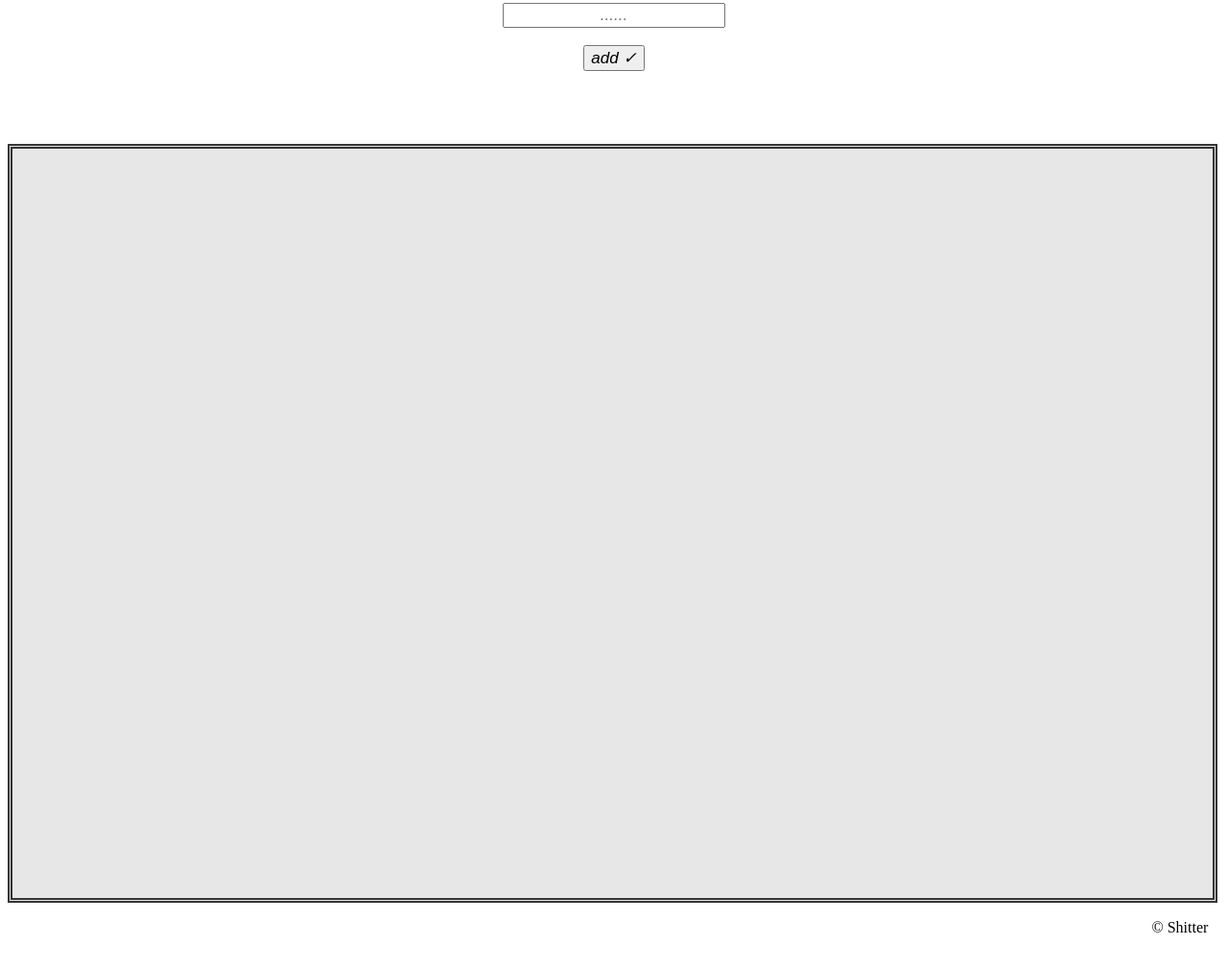
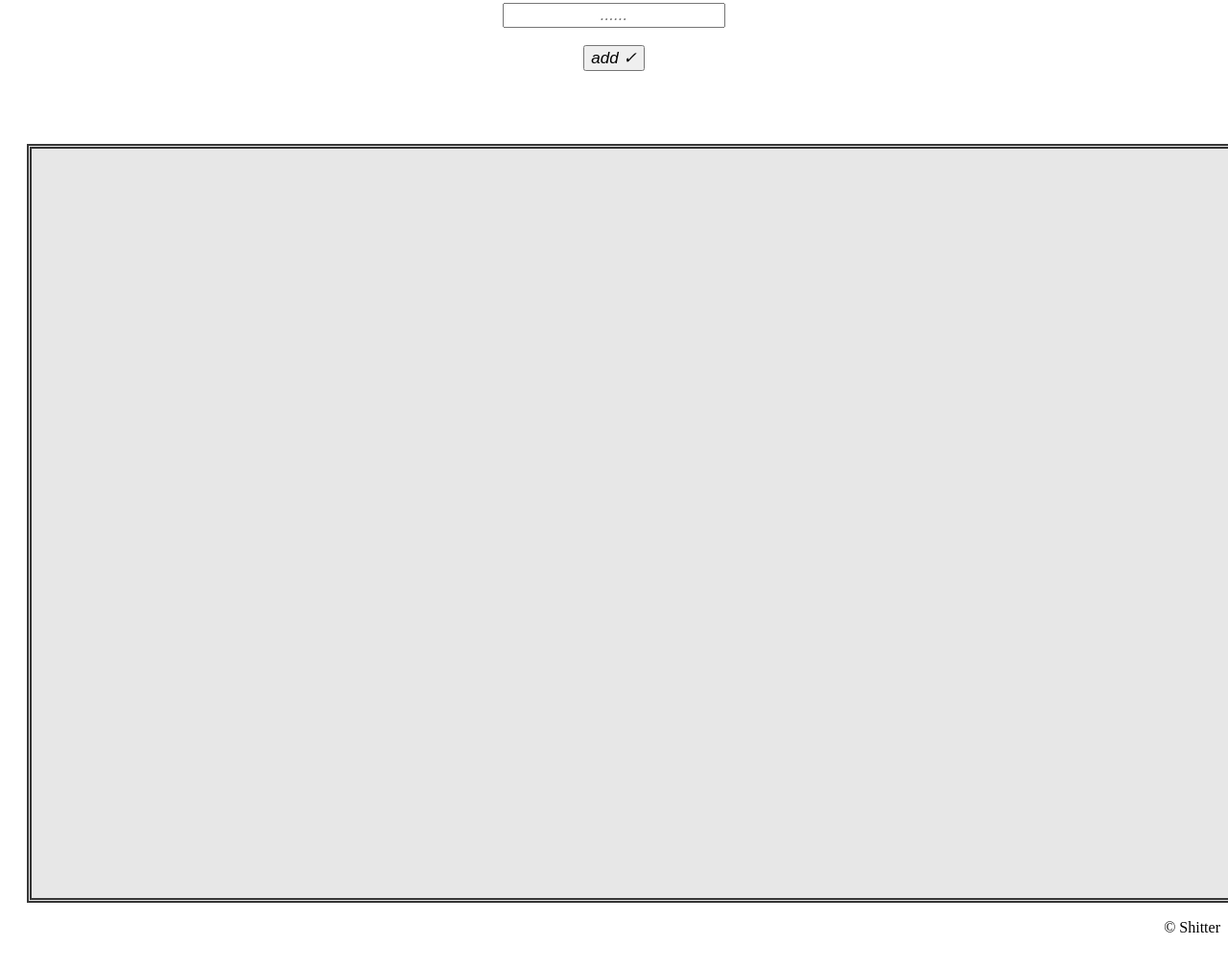
Before and after one commit to Dean009/taskmaster, a plain HTML site: page Website Test/core/index.html in a window 1280 px wide. Shown: the part 388-1398 px from the top of the page at 96% size. Drawn offline with nearby package versions, Linux system fonts and the light colour scheme.

Commit message:
last commit

```diff
--- a/Website Test/css/style.css
+++ b/Website Test/css/style.css
@@ -71,12 +71,13 @@
 	background-color: rgba(211, 211, 211, 0.541);
 	border: thick double rgb(54, 54, 54);
 	width: 99%;
+	margin-left: 20px;
 }
 
 .Footer {
 	grid-area: Footer;
 	bottom: 0;
-	width: 99%;
+	width: 100%;
 	text-align: right;
 	height: 50px;
 }
```
